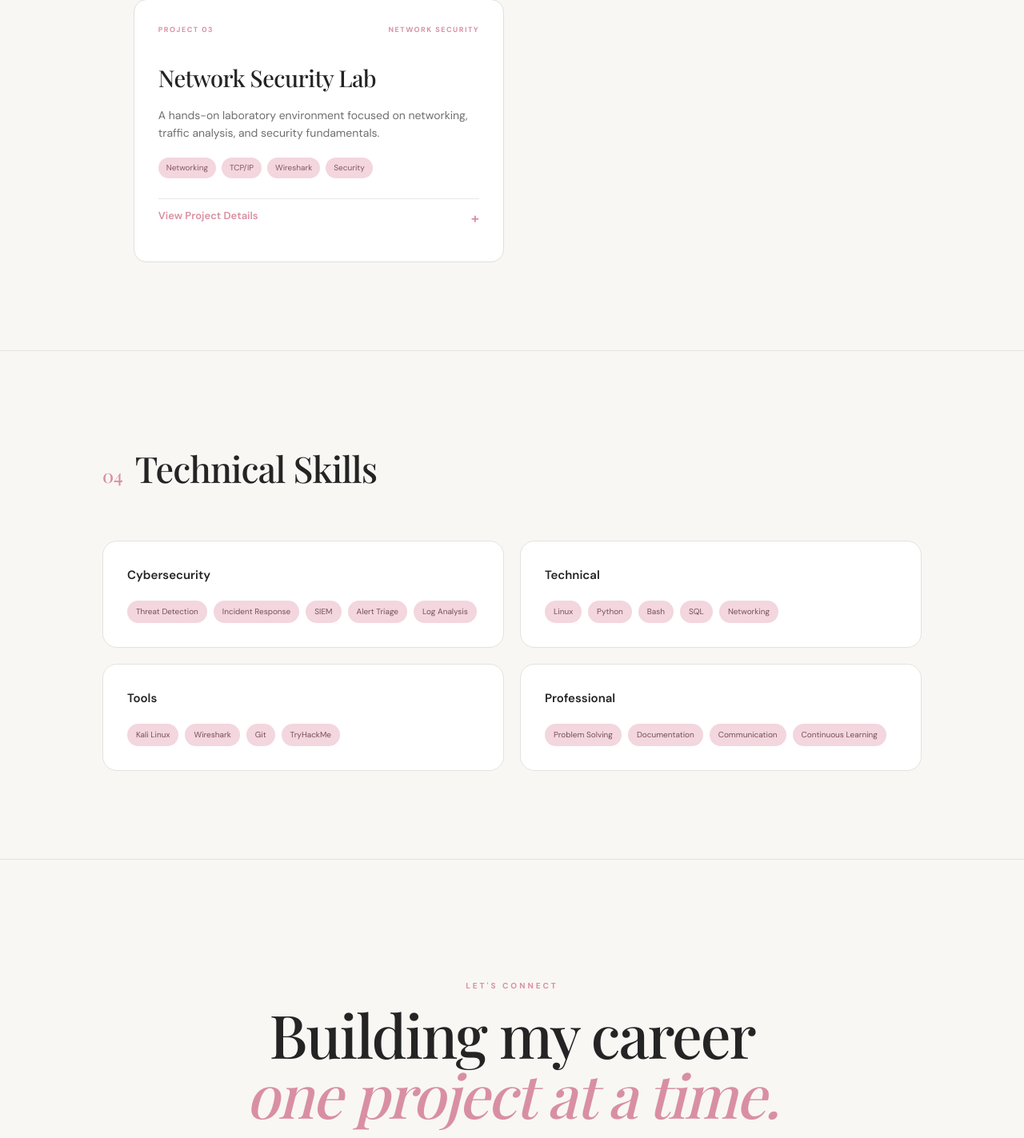
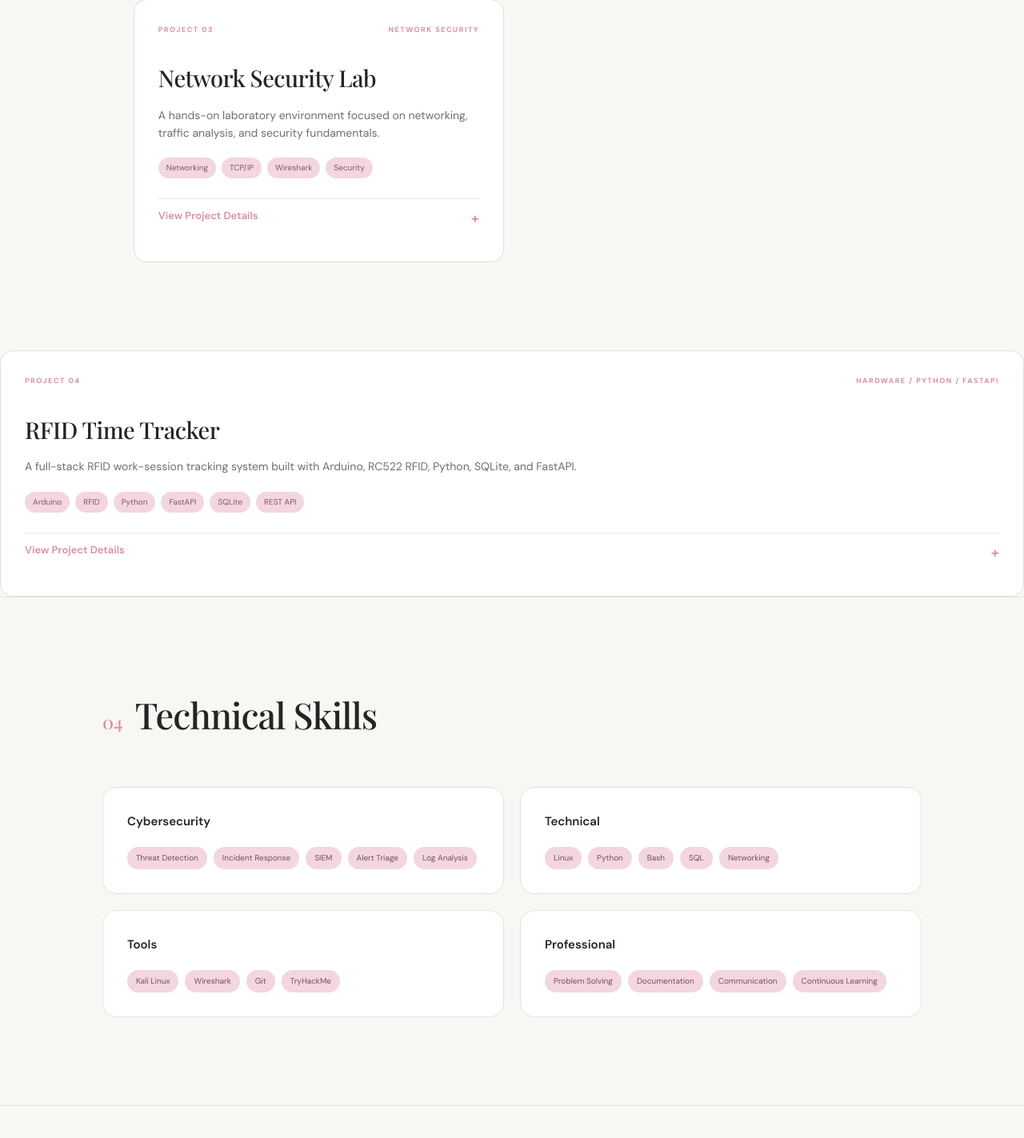
Before and after one commit to Cipher-Key569/cybersecurity-portfolio, a Flask app: page / in a window 1280 px wide. Shown: the part 3144-4567 px from the top of the page at 80% size. Run offline with Flask 3, Linux system fonts and the light colour scheme.

Commit message:
Add RFID Time Tracker project

```diff
--- a/templates/index.html
+++ b/templates/index.html
@@ -514,6 +514,127 @@ Investigated simulated authentication alerts to identify brute-force activity, a
 
 </section>
 
+<!-- PROJECT 4 -->
+
+<article class="project-card">
+
+    <div class="project-top">
+
+        <span class="project-number">
+            PROJECT 04
+        </span>
+
+        <span class="project-type">
+            HARDWARE / PYTHON / FASTAPI
+        </span>
+
+    </div>
+
+    <h3>
+        RFID Time Tracker
+    </h3>
+
+    <p>
+        A full-stack RFID work-session tracking system
+        built with Arduino, RC522 RFID, Python, SQLite,
+        and FastAPI.
+    </p>
+
+    <div class="tags">
+
+        <span>Arduino</span>
+        <span>RFID</span>
+        <span>Python</span>
+        <span>FastAPI</span>
+        <span>SQLite</span>
+        <span>REST API</span>
+
+    </div>
+
+    <button
+        class="details-button"
+        onclick="toggleProject('project4')">
+
+        View Project Details
+        <span>+</span>
+
+    </button>
+
+    <div id="project4"
+         class="project-details">
+
+        <h4>Objective</h4>
+
+        <p>
+            Build a local hardware-based system that
+            tracks work sessions using RFID authentication
+            while providing real-time status and reporting
+            through a web dashboard.
+        </p>
+
+        <h4>Architecture</h4>
+
+        <p>
+            Arduino Mega reads RFID cards through an RC522
+            module and sends authenticated events over USB
+            serial. A Python listener processes the events,
+            stores session data in SQLite, and exposes the
+            data through a FastAPI backend.
+        </p>
+
+        <h4>Hardware</h4>
+
+        <ul>
+            <li>Arduino Mega</li>
+            <li>RC522 RFID reader</li>
+            <li>RFID cards / tags</li>
+            <li>Buzzer</li>
+            <li>Breadboard and USB connection</li>
+        </ul>
+
+        <h4>Software</h4>
+
+        <ul>
+            <li>Python</li>
+            <li>FastAPI</li>
+            <li>SQLite</li>
+            <li>HTML / CSS / JavaScript</li>
+            <li>REST API</li>
+        </ul>
+
+        <h4>Security Considerations</h4>
+
+        <p>
+            Implemented authorized-card validation and
+            unauthorized access detection. The public
+            repository uses sanitized example identities,
+            worker IDs, and RFID UIDs to prevent sensitive
+            information from being exposed.
+        </p>
+
+        <h4>Outcome</h4>
+
+        <p>
+            Created a functional local time-tracking platform
+            with RFID sign-in/sign-out, break tracking,
+            session history, reporting, net work-time
+            calculations, and a live web dashboard.
+        </p>
+
+        <p>
+            <a
+                href="https://github.com/Cipher-Key569/Rfid-Time-Tracker"
+                target="_blank"
+                rel="noopener noreferrer">
+
+                View RFID Time Tracker on GitHub ->
+            </a>
+        </p>
+
+    </div>
+
+</article>
+
 
 <!-- ================= SKILLS ================= -->
 
```
